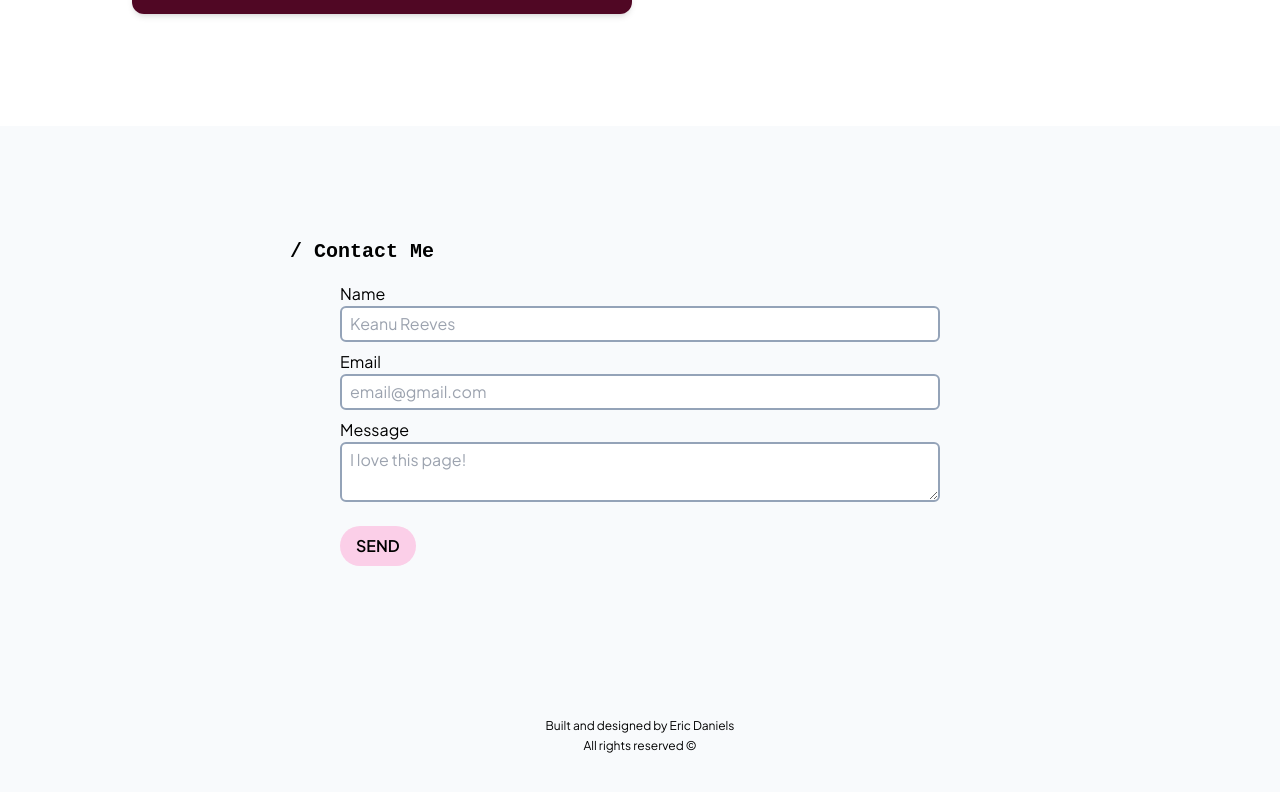
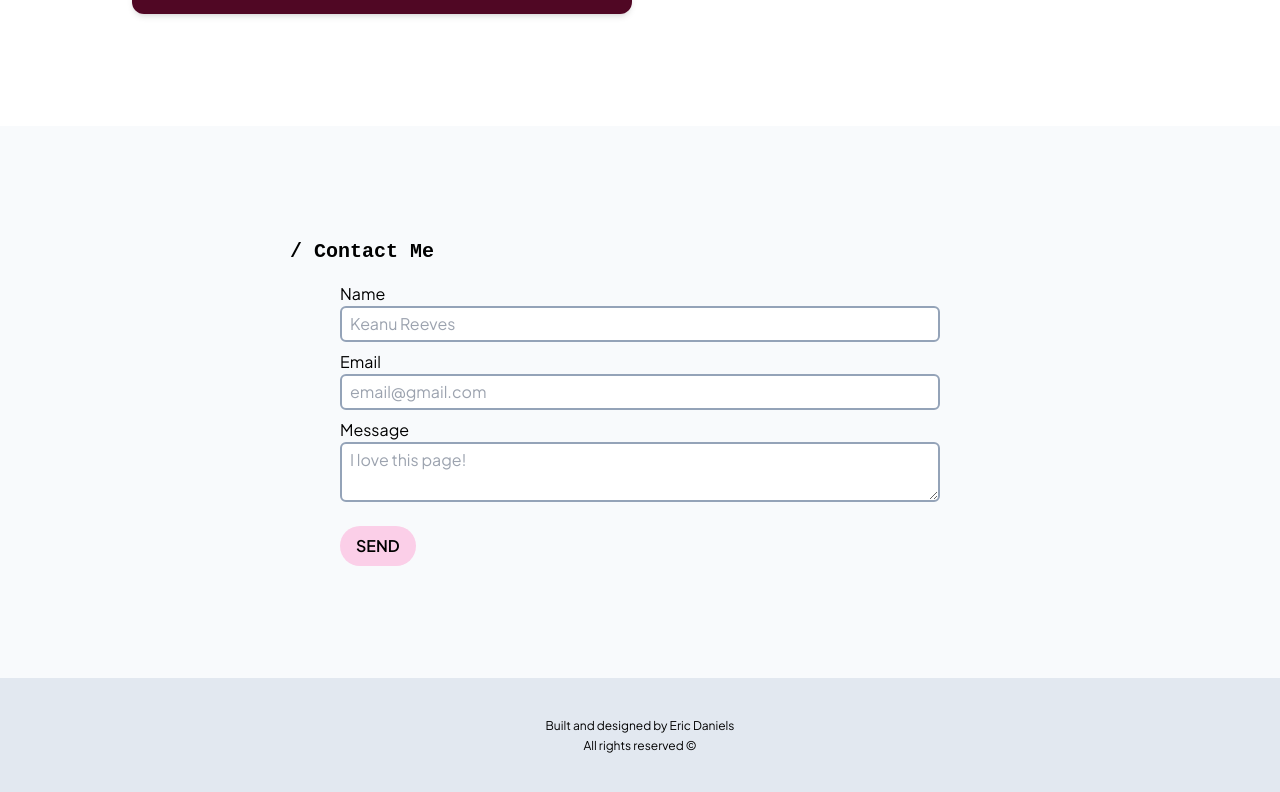
Before and after one commit to EricDanielsH/ericdaniels.dev, a Next.js app: page / in a window 1280 px wide. Shown: the part 3012-3804 px from the top of the page. Built offline with nearby package versions, Linux system fonts and the light colour scheme.

Commit message:
Fix bugs and update styles

```diff
--- a/components/Footer.tsx
+++ b/components/Footer.tsx
@@ -2,7 +2,7 @@ import React from 'react'
 
 const Footer = () => {
   return (
-    <footer className='bg-slate-50 flex flex-col items-center justify-center py-10 text-xs gap-1'>
+    <footer className='bg-slate-200 flex flex-col items-center justify-center py-10 text-xs gap-1 shadow-xl'>
       <div>Built and designed by Eric Daniels</div>
       <div>All rights reserved &copy;</div>
     </footer>
--- a/components/ProjectCard.tsx
+++ b/components/ProjectCard.tsx
@@ -79,7 +79,9 @@ const ProjectCard = ({ id, title, description, image, icons, link }: Props) => {
       </div>
       {/* ICONS */}
       <div className="bg-pink-950 p-4 flex gap-2 rounded-b-xl">
-        {icons.map((icon, index) => logos[icon])}
+        {icons.map(
+          (icon, index) => logos[icon] && <div key={index}>{logos[icon]}</div>
+        )}
       </div>
     </article>
   );
```
